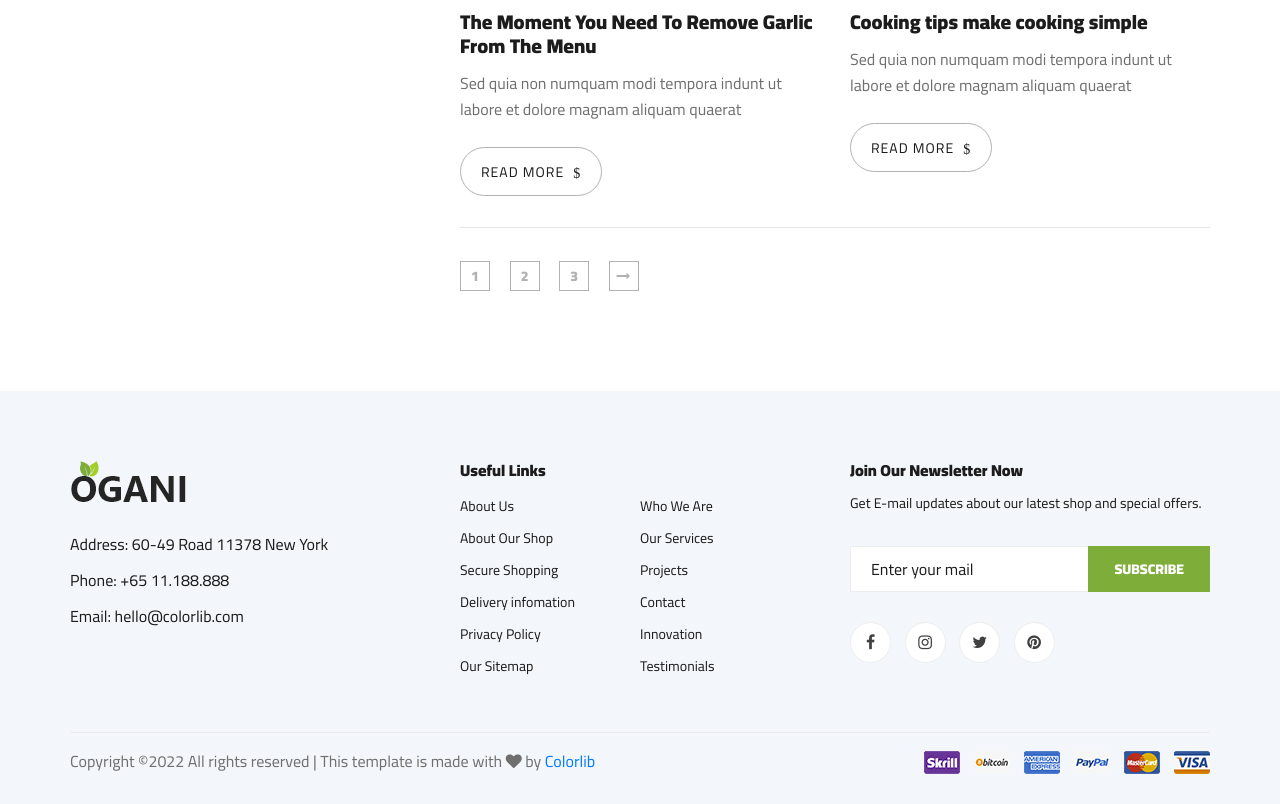
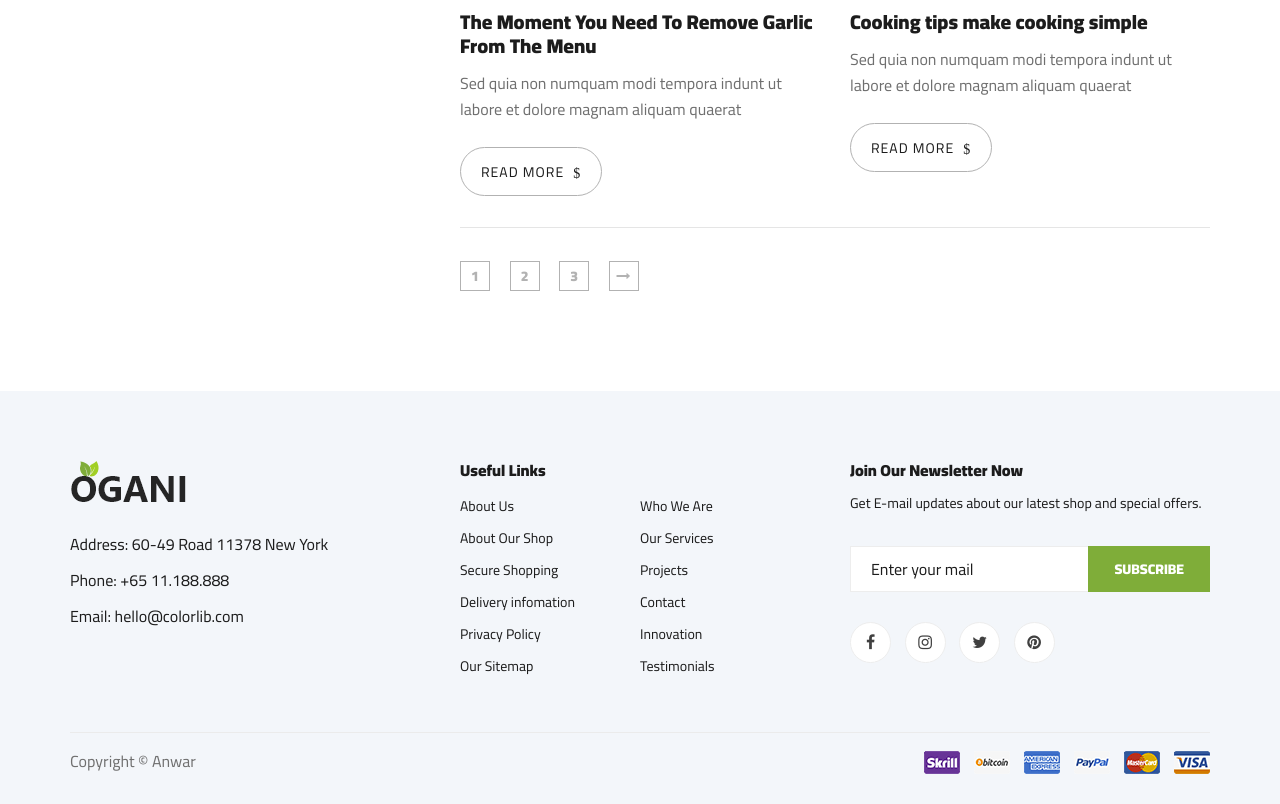
Before and after one commit to AnwarAhmed24/E-commerce, a plain HTML site: page blog.html in a window 1280 px wide. Shown: the part 1874-2678 px from the top of the page. Drawn offline with Linux system fonts and the light colour scheme; a web font is replaced by a local one.

Commit message:
Update blog.html

```diff
--- a/blog.html
+++ b/blog.html
@@ -483,7 +483,7 @@
                 <div class="col-lg-12">
                     <div class="footer__copyright">
                         <div class="footer__copyright__text"><p><!-- Link back to Colorlib can't be removed. Template is licensed under CC BY 3.0. -->
-  Copyright &copy;<script>document.write(new Date().getFullYear());</script> All rights reserved | This template is made with <i class="fa fa-heart" aria-hidden="true"></i> by <a href="https://colorlib.com" target="_blank">Colorlib</a>
+  Copyright &copy; Anwar
   <!-- Link back to Colorlib can't be removed. Template is licensed under CC BY 3.0. --></p></div>
                         <div class="footer__copyright__payment"><img src="img/payment-item.png" alt=""></div>
                     </div>
```
